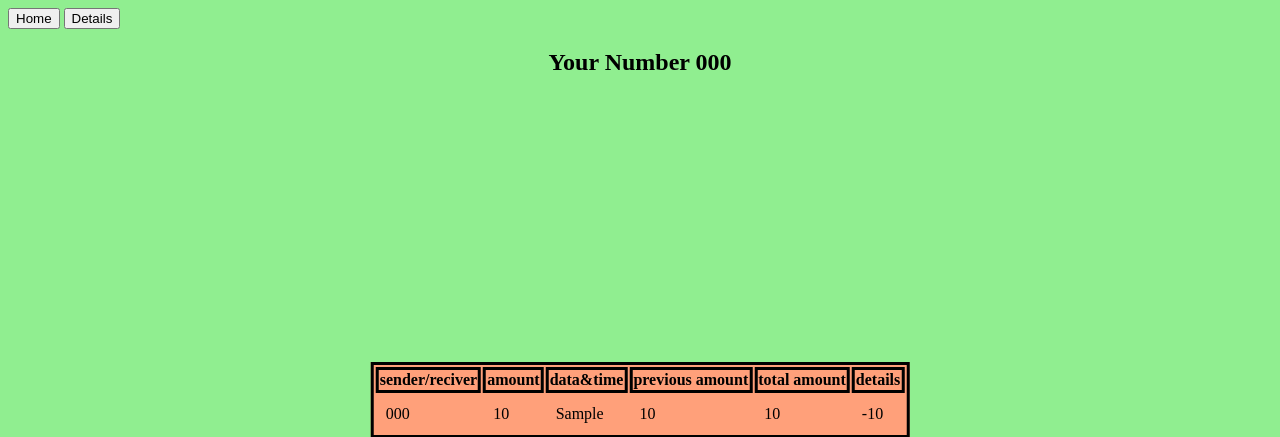
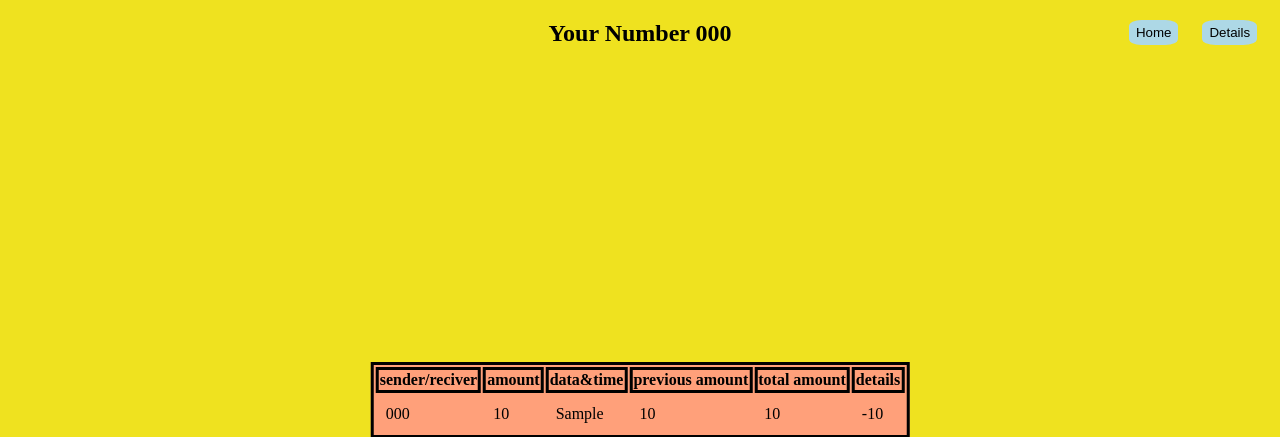
Before and after one commit to NisanthV/1, a Django app: template templates/history.html in a window 1280 px wide. Shown: the top 437 px of the page. Run offline with Django 4.2, Linux system fonts and the light colour scheme; the template is opened without the code that fills it: most values are stand-ins (such as "Sample title", 1, 10 or a date in 2020).

Commit message:
css design

```diff
--- a/templates/history.html
+++ b/templates/history.html
@@ -5,6 +5,10 @@
     <meta charset="UTF-8">
     <title>Title</title>
     <style>
+        * {
+            transition: 1s;
+        }
+
         table,
         tr,
         th {
@@ -24,17 +28,84 @@
             position: absolute;
             transform: translate(-50%, -50%);
             background-color: lightsalmon;
+
         }
 
         body {
             background-color: lightgreen;
+            animation: background infinite 10s forwards;
+        }
+
+        .navigation {
+            position: absolute;
+            justify-content: space-between;
+            right: 1%;
+        }
+
+        .navigation:hover {
+            background-color: tomato;
+            padding: 3px 6px;
+        }
+
+        nav a {
+            padding: 10px;
+        }
+
+        button {
+            padding: 5px 7px;
+            border-radius: 25%;
+            border: none;
+            background-color: lightblue;
+        }
+
+        button:hover {
+            background-color: yellowgreen;
+            padding: 2px 2px;
+        }
+
+        @keyframes background {
+            0% {
+                background-color: lightgreen;
+            }
+
+            16% {
+                background-color: tomato;
+            }
+
+            32% {
+                background-color: aqua;
+            }
+
+            48% {
+                background-color: chartreuse;
+
+            }
+
+            64% {
+                background-color: yellow;
+            }
+
+            80% {
+                background-color: blueviolet;
+            }
+
+            90% {
+                background-color: brown;
+            }
+
+            100% {
+                background-color: lightgreen;
+            }
+
         }
     </style>
 </head>
 
 <body>
-    <a href="{% url 'home' %}"><button>Home</button></a>
-    <a href="{% url 'details' %}"><button>Details</button></a>
+    <nav class="navigation">
+        <a href="{% url 'home' %}"><button>Home</button></a>
+        <a href="{% url 'details' %}"><button>Details</button></a>
+    </nav>
 
     <center>
         <h2>Your Number {{phone}}</h2>
```
Also changed, not shown: db.sqlite3.
